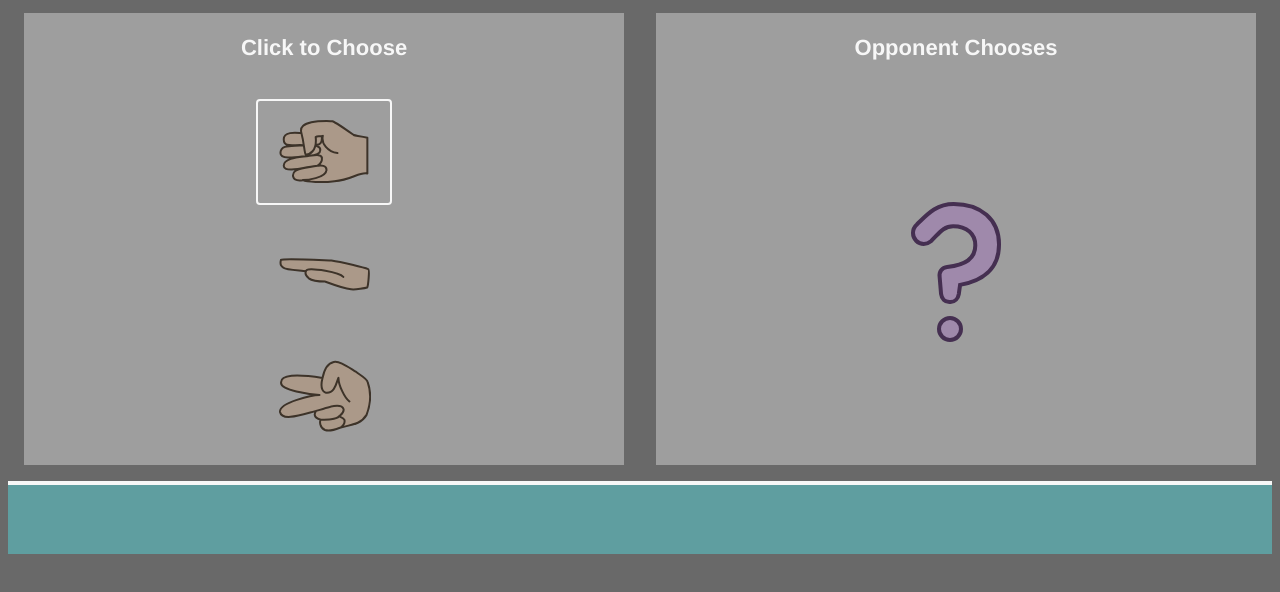
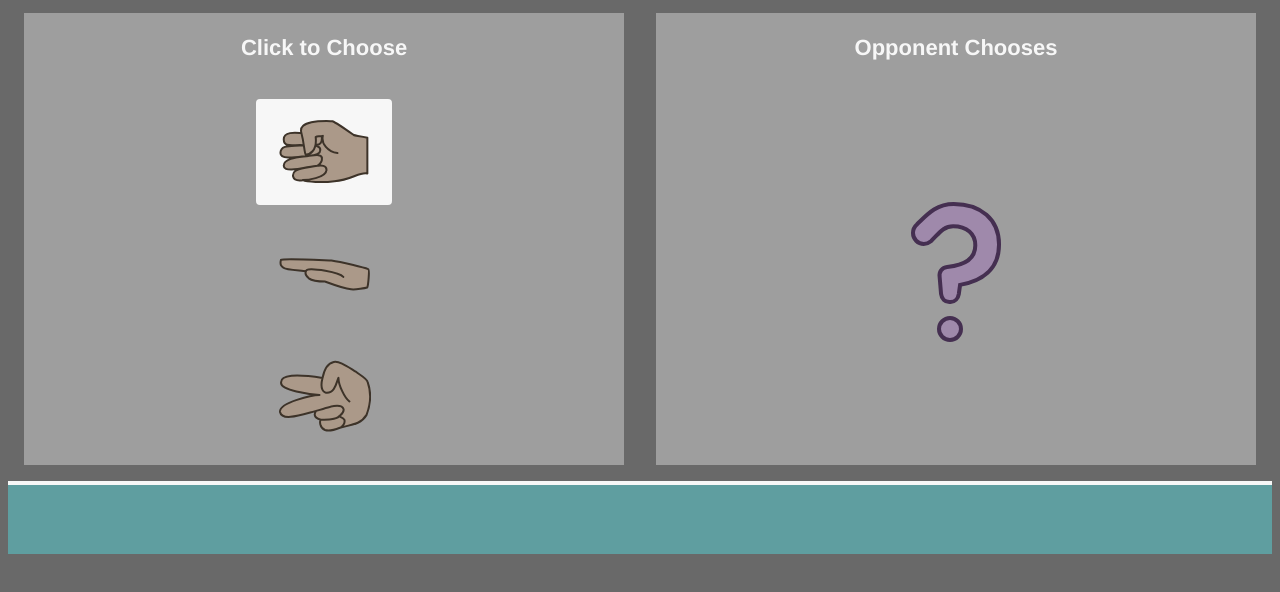
Before and after one commit to Erin-mp4/rps, a plain HTML site: page index.html in a window 1280 px wide. In both pictures the pointer is over the link 324 px from the left and 236 px from the top of the page. Shown: the part 84-676 px from the top of the page. Drawn offline with Linux system fonts and the light colour scheme.

Commit message:
Another Button Change
Changed the buttons to change background color upon hover.

```diff
--- a/css/custom.css
+++ b/css/custom.css
@@ -58,6 +58,7 @@ a {
 a:hover, a:focus {
     cursor: pointer;
     opacity: 1;
+    background-color: #F7F7F7;
     border-color: #F7F7F7;
 }
 .result-wrapper {
```
